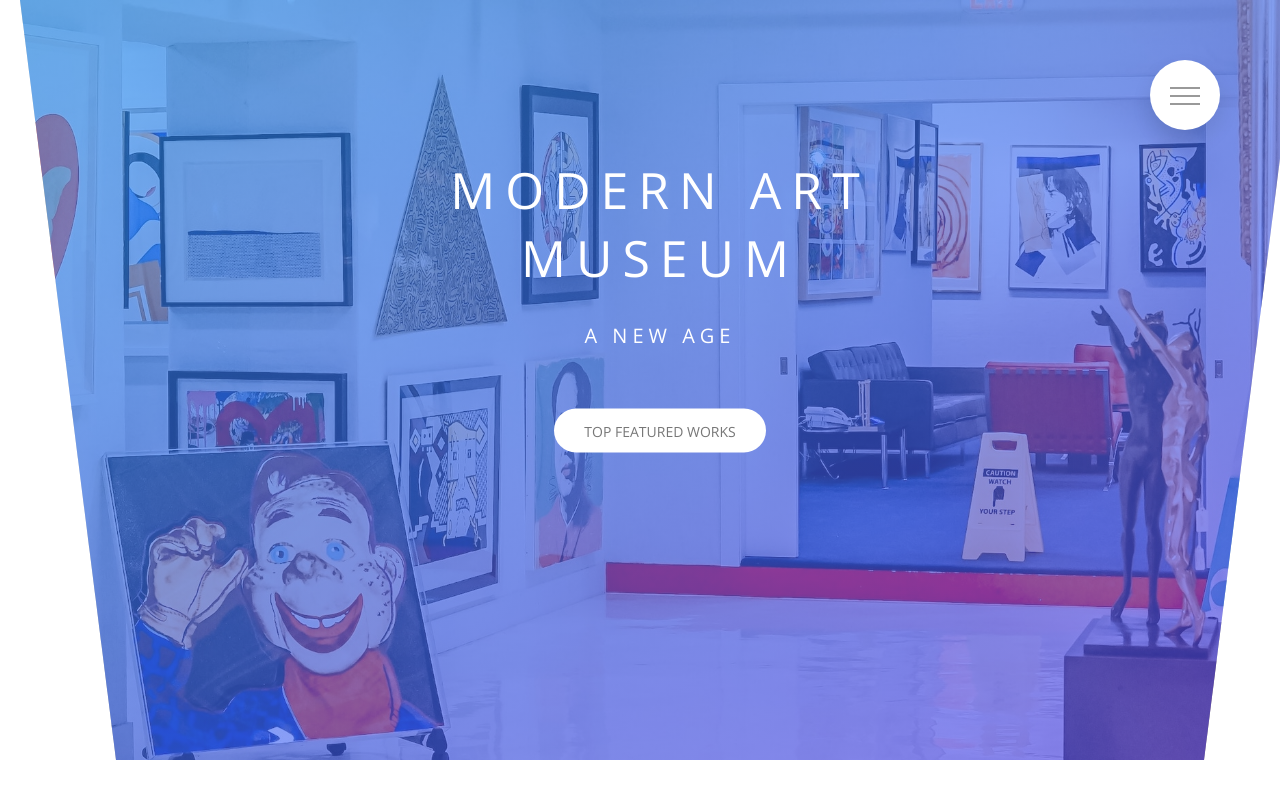
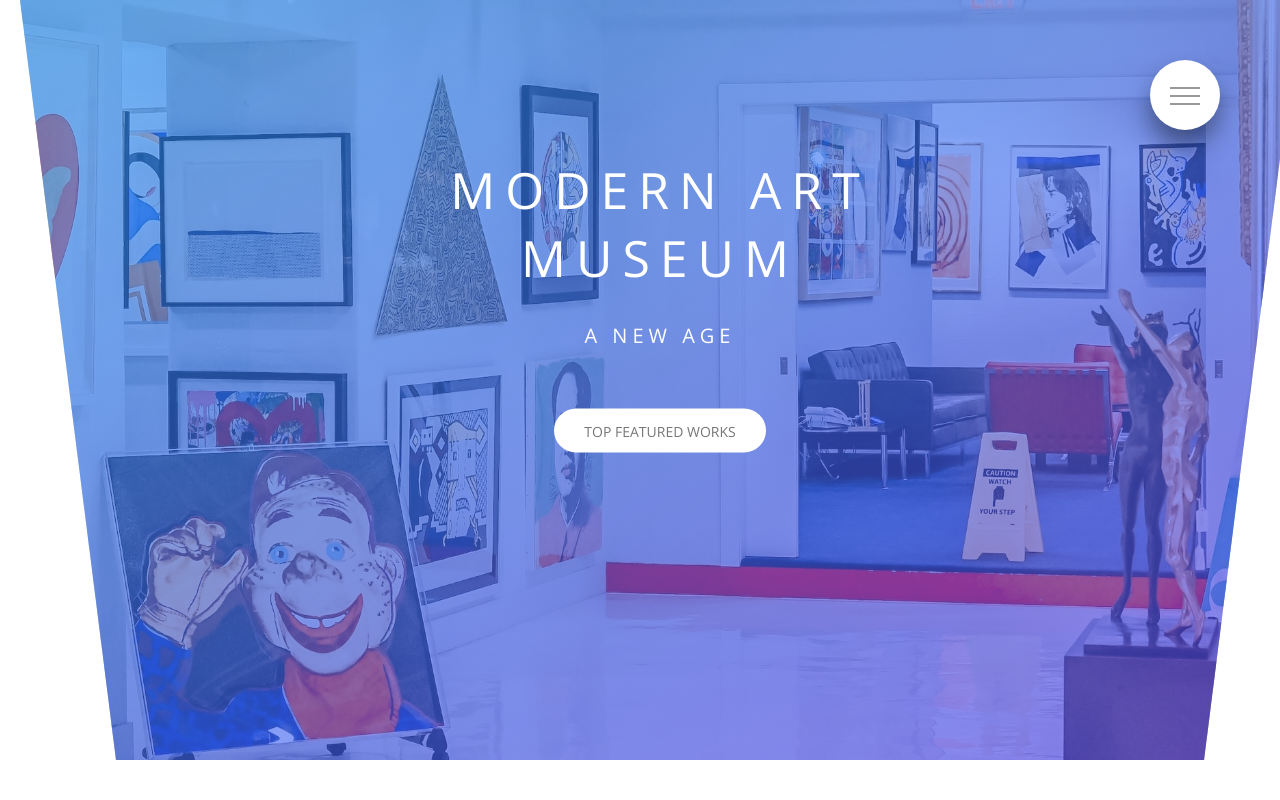
Before and after one commit to libbymiller09/artexhibit-static-sass, a website: page index.html in a window 1280 px wide. Shown: the top 800 px of the page. Drawn offline with nearby package versions, Linux system fonts and the light colour scheme.

Commit message:
fixed nav box shadow

```diff
--- a/sass/layout/_navigation.scss
+++ b/sass/layout/_navigation.scss
@@ -13,7 +13,7 @@
     right: 6rem;
     border-radius: 50%;
     z-index: 1000;
-    box-shadow: 0 1rem 2rem rgba($color-black, .1);
+    box-shadow: 0 1.5rem 2.5rem rgba($color-black, .4);
     text-align: center;
     cursor: pointer;
   }
```
Also changed, not shown: css/style.css.
